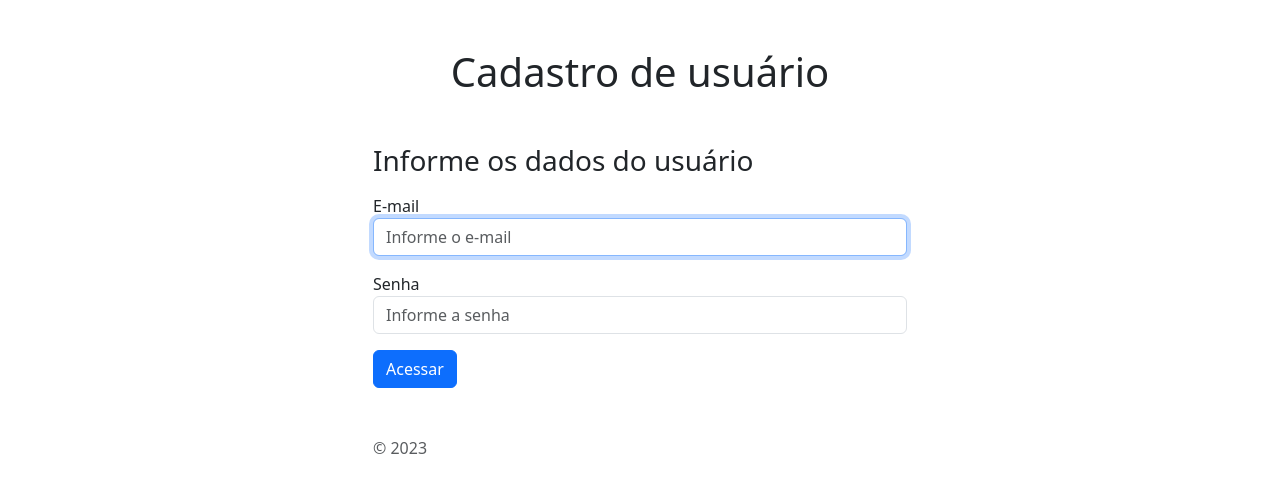
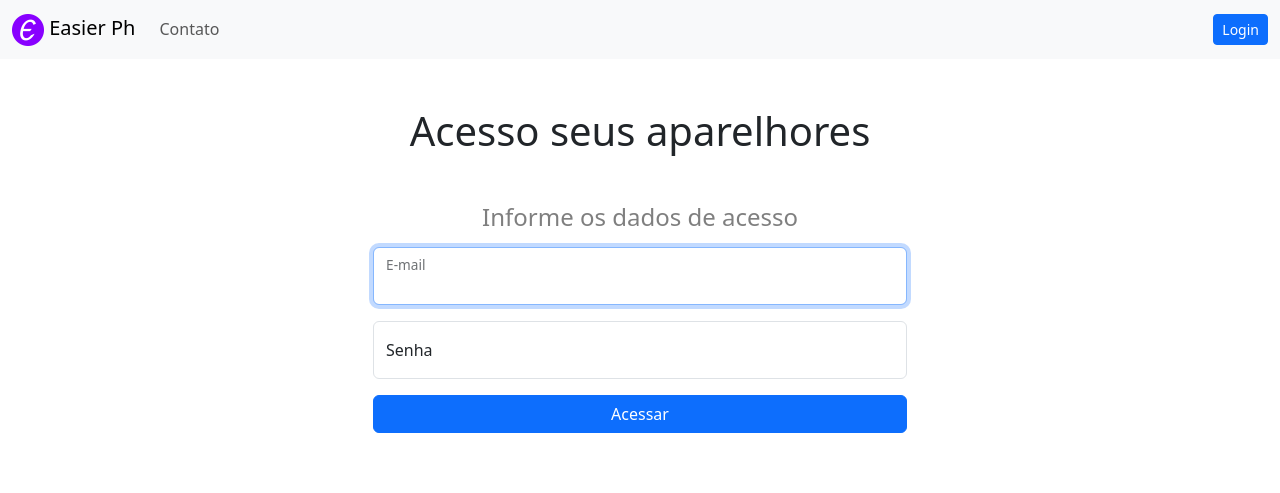
Before and after one commit to rafaelaport/projeto_tcc, a Django app: page /contas/login/ in a window 1280 px wide. Shown: the top 493 px of the page. Run offline with Django 4.2, Linux system fonts and the light colour scheme; parts of the project's set-up code (start-up, migrations or seed data) failed here and were passed over.

Commit message:
feat(frontend): Home page, Login page e Navbar reorganized

```diff
--- a/project_django/project_core/settings.py
+++ b/project_django/project_core/settings.py
@@ -129,6 +129,8 @@ MEDIA_URL = 'media/'
 STATIC_ROOT = BASE_DIR / 'staticfiels'
 MEDIA_ROOT = BASE_DIR / 'media '
 
+STATICFILES_DIRS = [BASE_DIR / 'static',]
+
 # Default primary key field type
 # https://docs.djangoproject.com/en/4.1/ref/settings/#default-auto-field
 
--- a/project_django/project_core/urls.py
+++ b/project_django/project_core/urls.py
@@ -21,7 +21,7 @@ from django.views.generic.base import TemplateView
 urlpatterns = [
     path('admin/', admin.site.urls),
     path("contas/", include('django.contrib.auth.urls')),
-    path("", TemplateView.as_view(template_name="index.html"), name="index"),
+    path("", TemplateView.as_view(template_name="pages/home.html"), name="home"),
 ]
 
 
--- a/project_django/templates/base.html
+++ b/project_django/templates/base.html
@@ -1,3 +1,5 @@
+{% load static %}
+
 <!DOCTYPE html>
 <html lang="pt-br">
 <head>
@@ -7,10 +9,19 @@
 
     <link href="https://cdn.jsdelivr.net/npm/bootstrap@5.3.0-alpha1/dist/css/bootstrap.min.css" rel="stylesheet" integrity="sha384-GLhlTQ8iRABdZLl6O3oVMWSktQOp6b7In1Zl3/Jr59b6EGGoI1aFkw7cmDA6j6gD" crossorigin="anonymous">
 
-    <title>Login</title>
+    <!-- Favicon -->
+    <link rel="apple-touch-icon" sizes="180x180" href="{% static 'img/apple-touch-icon.png' %}" />
+    <link rel="icon" type="image/png" sizes="32x32" href="{% static 'img/favicon-32x32.png' %}" />
+    <link rel="icon" type="image/png" sizes="16x16" href="{% static 'img/favicon-16x16.png' %}" />
+
+    <title>{% block title %}{% endblock %}</title>
 </head>
 <body>
-
+    <header>
+      <section>
+        {% include 'partials/navbar.html' %}
+      </section>
+    </header>
     <main>
         <section>
             <div class="container mt-5">
@@ -20,6 +31,10 @@
         </section>
     </main>
 
+    <!-- Footer
+      {% include 'partials/footer.html' %}
+    -->
+
     <script src="https://cdn.jsdelivr.net/npm/bootstrap@5.3.0-alpha1/dist/js/bootstrap.bundle.min.js" integrity="sha384-w76AqPfDkMBDXo30jS1Sgez6pr3x5MlQ1ZAGC+nuZB+EYdgRZgiwxhTBTkF7CXvN" crossorigin="anonymous"></script>
     <script src="https://cdn.jsdelivr.net/npm/@popperjs/core@2.11.6/dist/umd/popper.min.js" integrity="sha384-oBqDVmMz9ATKxIep9tiCxS/Z9fNfEXiDAYTujMAeBAsjFuCZSmKbSSUnQlmh/jp3" crossorigin="anonymous"></script>
 <script src="https://cdn.jsdelivr.net/npm/bootstrap@5.3.0-alpha1/dist/js/bootstrap.min.js" integrity="sha384-mQ93GR66B00ZXjt0YO5KlohRA5SY2XofN4zfuZxLkoj1gXtW8ANNCe9d5Y3eG5eD" crossorigin="anonymous"></script>
--- /dev/null
+++ b/project_django/templates/partials/footer.html
@@ -0,0 +1,6 @@
+<nav class="navbar sticky-bottow navbar-light bg-light">
+  <div class="container-fluid">
+    <a class="navbar-brand" href="#">Sticky top</a>
+    <p class="mt-5 mb-3 text-muted">&copy; {% now 'Y' %}</p>
+  </div>
+</nav>
--- /dev/null
+++ b/project_django/templates/partials/navbar.html
@@ -0,0 +1,37 @@
+{% load static %}
+<nav class="navbar navbar-expand-lg navbar-light bg-light">
+  <div class="container-fluid">
+    <a class="navbar-brand" href="{% url 'home' %}">
+      <img src="{% static 'img/favicon-32x32.png' %}" alt="Easier Ph" class="d-inline-block align-text-bottow">
+      Easier Ph
+    </a>
+    <button class="navbar-toggler" type="button" data-bs-toggle="collapse" data-bs-target="#navbarScroll" aria-controls="navbarScroll" aria-expanded="false" aria-label="Toggle navigation">
+      <span class="navbar-toggler-icon"></span>
+    </button>
+    <div class="collapse navbar-collapse" id="navbarScroll">
+      <ul class="navbar-nav me-auto my-2 my-lg-0 navbar-nav-scroll" style="--bs-scroll-height: 100px;">
+        {% if not user.is_anonymous %}
+            <li class="nav-item">
+              <a class="nav-link active" aria-current="page" href="#">Página inicial</a>
+            </li>
+            <li class="nav-item">
+              <a class="nav-link" href="#" tabindex="-1" aria-disabled="true">Meus aparelhos</a>
+            </li>
+        {% endif %}
+        <li class="nav-item">
+          <a class="nav-link" href="#">Contato</a>
+        </li>
+      </ul>
+      <div class="d-flex">
+          {% if user.is_anonymous %}
+              <a href="{% url 'login' %}" class="btn btn-primary btn-sm">Login</a>
+          {% else %}
+              <div class="alert alert-primary" role="alert">
+                  {{ user.get_full_name }}!
+              </div>
+              <a href="{% url 'logout' %}" class="btn btn-primary btn-sm">Logout</a>
+          {% endif %}
+      </div>
+    </div>
+  </div>
+</nav>
--- a/project_django/templates/registration/login.html
+++ b/project_django/templates/registration/login.html
@@ -1,25 +1,29 @@
 {% extends 'base.html' %}
+{% block title %}Log In{% endblock %}
 {% block content %}
 <div class="container w-50">
     <h1 class="text-center mb-5">
-        Cadastro de usuário
+        Acesso seus aparelhores
     </h1>
 
     <form class="form-signin" action="" method="post" autocomplete="off">
         {% csrf_token %}
-        <h3 class="mb-3 font-weight-normal">
-            Informe os dados do usuário
-        </h3>
+        <h4 class="mb-3 font-weight-normal text-black-50 text-center">
+            Informe os dados de acesso
+        </h4>
+        <div class="form-floating mb-3">
+            <input type="email" name="username" id="username" class="form-control" placeholder="Informe o e-mail" required autofocus>
+            <label for="username" class="sr-only">E-mail</label>
+        </div>
+        <div class="form-floating mb-3">
+            <input type="email" name="password" id="password" class="form-control" placeholder="Informe a senha" required>
+            <label for="password" class="sr-only">Senha</label>
+        </div>
 
-        <label for="username" class="sr-only">E-mail</label>
-        <input type="email" name="username" id="username" class="form-control mb-3" placeholder="Informe o e-mail" required autofocus>
+        <div class="d-grid gap-2">
+          <button class="btn btn-primary" type="submit">Acessar</button>
+        </div>
 
-        <label for="password" class="sr-only">Senha</label>
-        <input type="email" name="password" id="password" class="form-control mb-3" placeholder="Informe a senha" required>
-
-        <button class="btn btn-primary btn-block" type="submit">Acessar</button>
-
-        <p class="mt-5 mb-3 text-muted">&copy; {% now 'Y' %}</p>
     </form>
 </div>
 {% endblock content %}
```
Also changed, not shown: project_django/templates/index.html (deleted, +0 -17 lines), project_django/templates/pages/home.html (added, +10 -0 lines), project_django/static/img/android-chrome-192x192.png (added), project_django/static/img/android-chrome-512x512.png (added), project_django/static/img/apple-touch-icon.png (added), project_django/static/img/favicon-16x16.png (added), project_django/static/img/favicon-32x32.png (added), project_django/static/img/favicon.ico (added), 1 other file.
